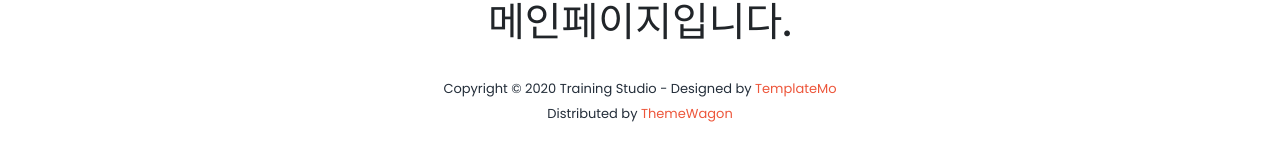
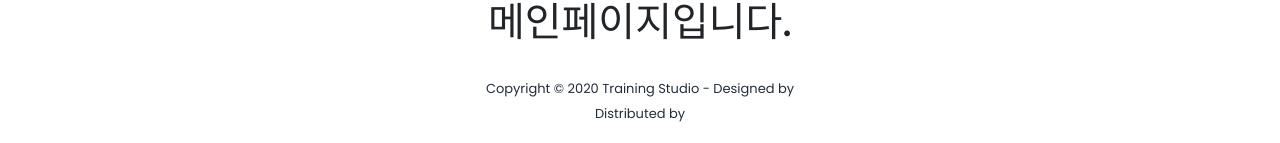
Before and after one commit to simjunseo98/front-health, a React (Create React App) app: page / in a window 1280 px wide. Shown: the part 809-952 px from the top of the page. Built offline with nearby package versions, Linux system fonts and the light colour scheme.

Commit message:
빌드 문제 해결

```diff
--- a/package.json
+++ b/package.json
@@ -46,6 +46,7 @@
     ]
   },
   "devDependencies": {
+    "@babel/plugin-proposal-private-property-in-object": "^7.21.11",
     "sass": "^1.77.6"
   }
 }
--- a/src/components/common/CommonFooter.js
+++ b/src/components/common/CommonFooter.js
@@ -11,9 +11,9 @@ function CommonFooter() {
           <div className="col-lg-12">
             <p>Copyright &copy; 2020 Training Studio
 
-              - Designed by <a rel="nofollow" href="https://templatemo.com" className="tm-text-link" target="_parent">TemplateMo</a><br></br>
+              - Designed by <br></br>
 
-              Distributed by <a rel="nofollow" href="https://themewagon.com" className="tm-text-link" target="_blank">ThemeWagon</a>
+              Distributed by
 
             </p>
 
--- a/src/components/common/CommonHeader.js
+++ b/src/components/common/CommonHeader.js
@@ -16,9 +16,6 @@ function CommonHeader() {
                                 <li><Link to="/schedules" className="scroll-to-section">Schedules</Link></li>
                                 <li className="main-button"><Link to="/login">로그인</Link></li>
                             </ul>
-                            <a className='menu-trigger'>
-                                <span>Menu</span>
-                            </a>
                         </nav>
                     </div>
                 </div>
--- a/src/components/common/CommonMainBanner.js
+++ b/src/components/common/CommonMainBanner.js
@@ -15,7 +15,7 @@ function CommonMainBanner() {
                 <h6>work harder, get stronger</h6>
                 <h2>easy with our <em>gym</em></h2>
                 <div className="main-button scroll-to-section">
-                    <a href="#features">회원가입</a>
+                    <a href="signup">회원가입</a>
                 </div>
             </div>
         </div>
```
Also changed, not shown: 2 other files (tests, documents, lock files or other folders).
